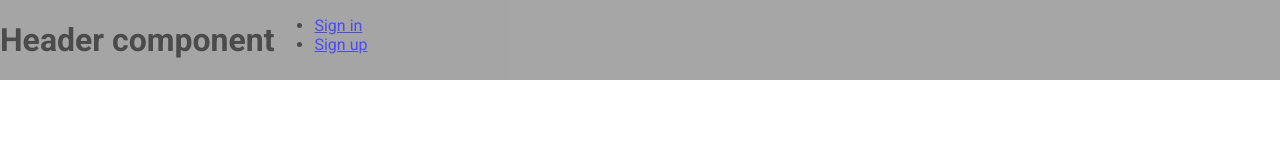
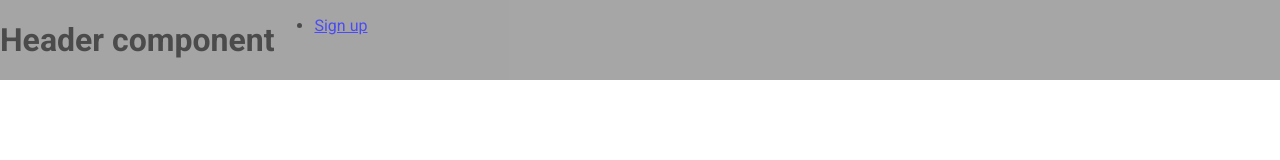
Before and after one commit to Lucx14/todo-app-frontend, a React (Create React App) app: page /auth in a window 1280 px wide. Shown: the top 160 px of the page. Built offline with nearby package versions, Linux system fonts and the light colour scheme.

Commit message:
adjust header links

```diff
--- a/src/components/Navigation/NavigationItems/NavigationItems.jsx
+++ b/src/components/Navigation/NavigationItems/NavigationItems.jsx
@@ -1,9 +1,12 @@
 import React from 'react';
 import PropTypes from 'prop-types';
+import { useLocation } from 'react-router-dom';
 import NavigationItem from './NavigationItem/NavigationItem';
 
 const NavigationItems = (props) => {
   const { isAuthenticated } = props;
+  const location = useLocation();
+
   return (
     <ul>
       {isAuthenticated && (
@@ -11,15 +14,15 @@
           Logout
         </NavigationItem>
       )}
-      {!isAuthenticated && (
-        <>
+      {!isAuthenticated && location.pathname === '/signup' && (
         <NavigationItem link="/auth" exact={false}>
           Sign in
         </NavigationItem>
+      )}
+      {!isAuthenticated && location.pathname === '/auth' && (
         <NavigationItem link="/signup" exact={false}>
           Sign up
         </NavigationItem>
-        </>
       )}
     </ul>
   );
```
Lines whose indentation alone changed are shown as unchanged.
